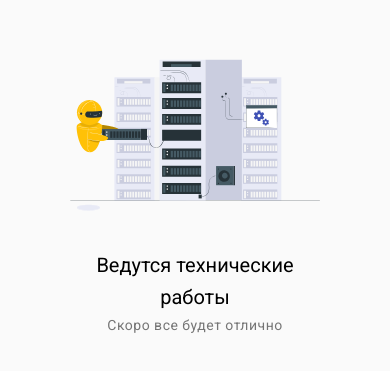
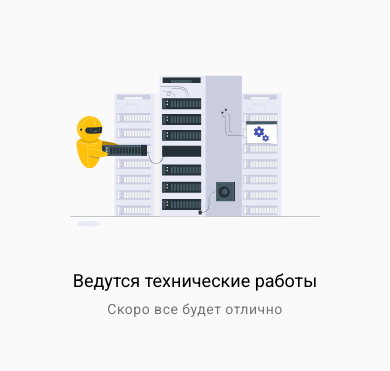
Before and after one commit to cron-ooo/domznaniy-technical-work-page, a plain HTML site: page index.html in a window 390 px wide. Shown: the part 213-584 px from the top of the page. Drawn offline with Linux system fonts and the light colour scheme.

Commit message:
Change mobile font-size

```diff
--- a/static/css/style.css
+++ b/static/css/style.css
@@ -61,3 +61,9 @@ body {
         height: 220px;
     }
 }
+
+@media (max-width: 425px) {
+    .technicalworks-heading {
+        font-size: 18px;
+    }
+}
```
